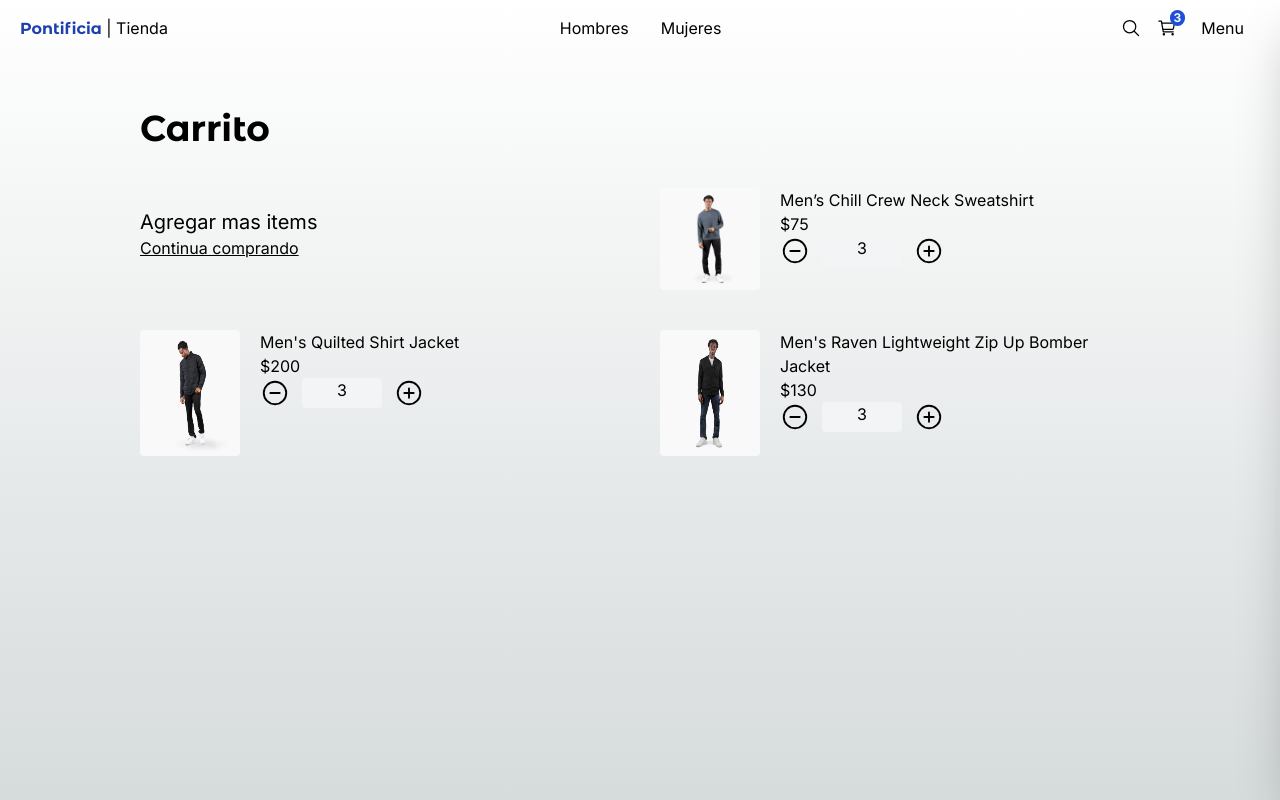
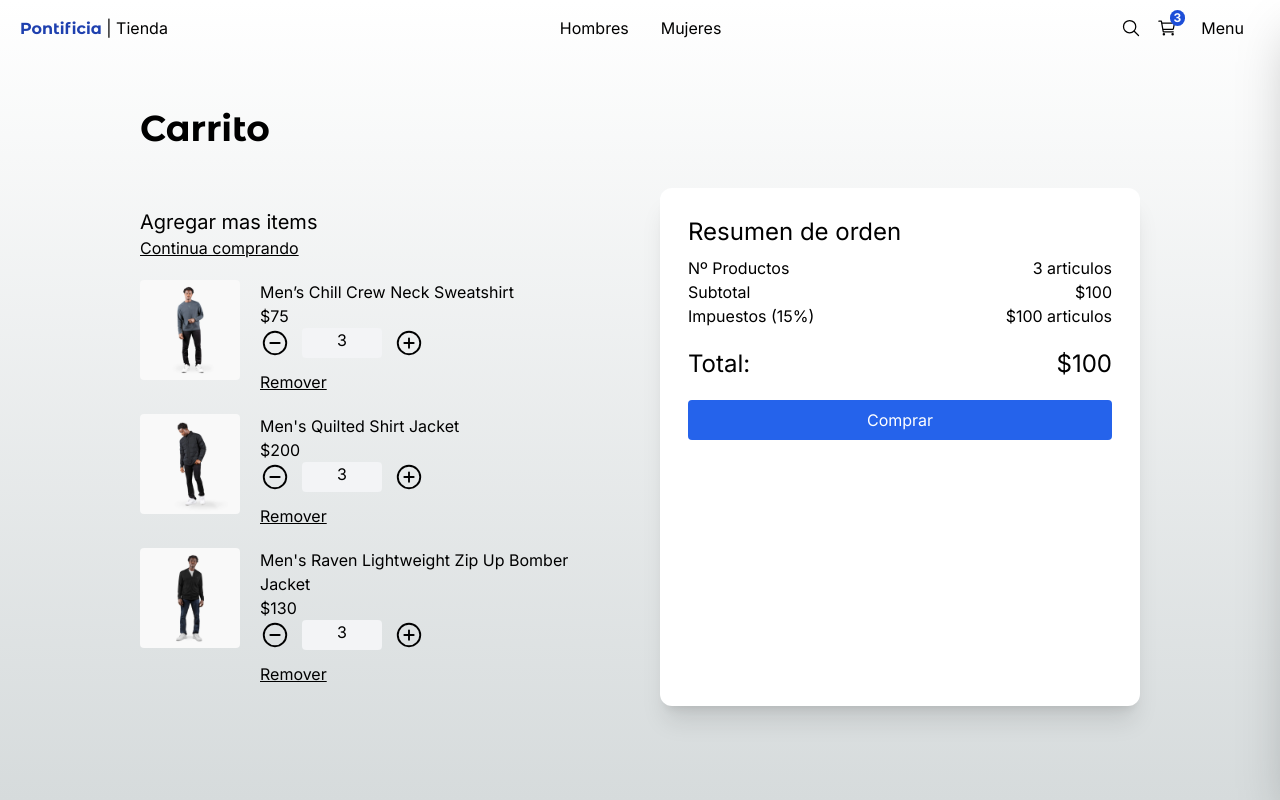
Before and after one commit to Juan-Ayme/e-comerce, a Next.js app: page /cart in a window 1280 px wide. Built offline with nearby package versions, Linux system fonts and the light colour scheme.

Commit message:
Carrito part2

```diff
--- a/src/app/(shop)/cart/page.tsx
+++ b/src/app/(shop)/cart/page.tsx
@@ -6,7 +6,7 @@ import Link from "next/link";
 const productInCart =[
   initialData.products[0],
   initialData.products[1],
-  initialData.products[2]
+  initialData.products[2],
 ]
 
 export default function AdminPage(){
@@ -23,16 +23,20 @@ export default function AdminPage(){
               <Link href="/" className="underline mb-5">
                 Continua comprando
               </Link>
-            </div>
+
             {/**Items */}
             {
               productInCart.map(product =>(
-                <div key={product.slug} className="flex">
+                <div key={product.slug} className="flex mb-5">
                   <Image
                   src={`/products/${product.images[0]}`}
                   alt={product.title}
                   width={100}
                   height={100}
+                  style={{
+                    width: '100px',
+                    height: '100px'
+                  }}
                   className="mr-5 rounded"
                   />
                   <div>
@@ -40,13 +44,40 @@ export default function AdminPage(){
                     <p>${product.price}</p>
                     <QuantitySelector quantity={3}/>
                     <button className="underline mt-3">
-
+                      Remover
                     </button>
                   </div>
                 </div>
               ))
             }
-            {/**Checkout */}
+            </div>
+
+            {/**Checkout - Resumen de orden*/}
+            <div className="bg-white rounded-xl shadow-xl p-7">
+                <h2 className="text-2xl mb-2">Resumen de orden</h2>
+                <div className="grid grid-cols-2">
+
+                    <span>Nº Productos </span>
+                    <span className="text-right">{productInCart.length} articulos</span>
+
+                    <span>Subtotal</span>
+                    <span className="text-right">$100 </span>
+
+                    <span>Impuestos (15%) </span>
+                    <span className="text-right">$100 articulos</span>
+
+                    <span className="mt-5 text-2xl">Total:</span>
+                    <span className="mt-5 text-2xl text-right">$100 </span>
+                </div>
+                <div className="mt-5 mb-2 w-full">
+                      <Link
+                        href="/checkout/address"
+                        className="flex btn-primary justify-center"
+                        >
+                        Comprar
+                      </Link>
+                </div>
+            </div>
         </div>
 
       </div>
--- a/src/app/(shop)/product/[slug]/page.tsx
+++ b/src/app/(shop)/product/[slug]/page.tsx
@@ -28,7 +28,7 @@ export default function AdminPage({params}:Props){
       <PorductMobileSlideShow
       images={product.images}
       title={product.title}
-      className="block md:hidden"
+      className="block md:hidden "
       />
       {/**Desktop Slideshow*/}
       <PorductSlideShow
@@ -46,7 +46,7 @@ export default function AdminPage({params}:Props){
           <p className="text-lg mb-5">$ {product.price}</p>
           {/**Selector de tallas */}
           <SizeSelector
-            selectedSize={product.sizes[0]}
+            selectedSize={product.sizes[1]}
             availableSizes={product.sizes}
           />
           {/**Selector de cantidad */}
--- a/src/components/product/size-selector/SizeSelector.tsx
+++ b/src/components/product/size-selector/SizeSelector.tsx
@@ -10,21 +10,22 @@ interface Props{
 export const SizeSelector = ({selectedSize,availableSizes}:Props) => {
 
     return (
-    <div className='my-5'>
+        <div className='my-5'>
         <h3 className='font-bold mb-4'>Tallas disponibles</h3>
         <div className='flex'>
             {
                 availableSizes.map(size => (
                     <button
                     key={size}
-                    className ={
+                    className = {
                         clsx(
-                            "mx-2 hover:underline text-lg",
+                            "mx-2 text-lg cursor-pointer transition-colors duration-200 ease-in-out rounded-full py-2 px-4",
                             {
-                                'underline':size === selectedSize
+                              'bg-blue-600 text-white hover:bg-blue-700': size === selectedSize,
+                              'bg-white border border-gray-300 text-gray-500 hover:bg-gray-200': size !== selectedSize
                             }
                         )
-                    }>
+                      }>
                         {size}
                     </button>
                 ))
--- a/src/components/product/slideshow/PorductSlideShow.tsx
+++ b/src/components/product/slideshow/PorductSlideShow.tsx
@@ -45,8 +45,8 @@ export const PorductSlideShow = ({images,title,className}:Props) => {
             images.map(image =>(
             <SwiperSlide key={image}>
                 <Image
-                width={800}
-                height={800}
+                width={500}
+                height={500}
                 src={`/products/${image}`}
                 alt={title}
                 className='rounded-lg object-fill'
```
